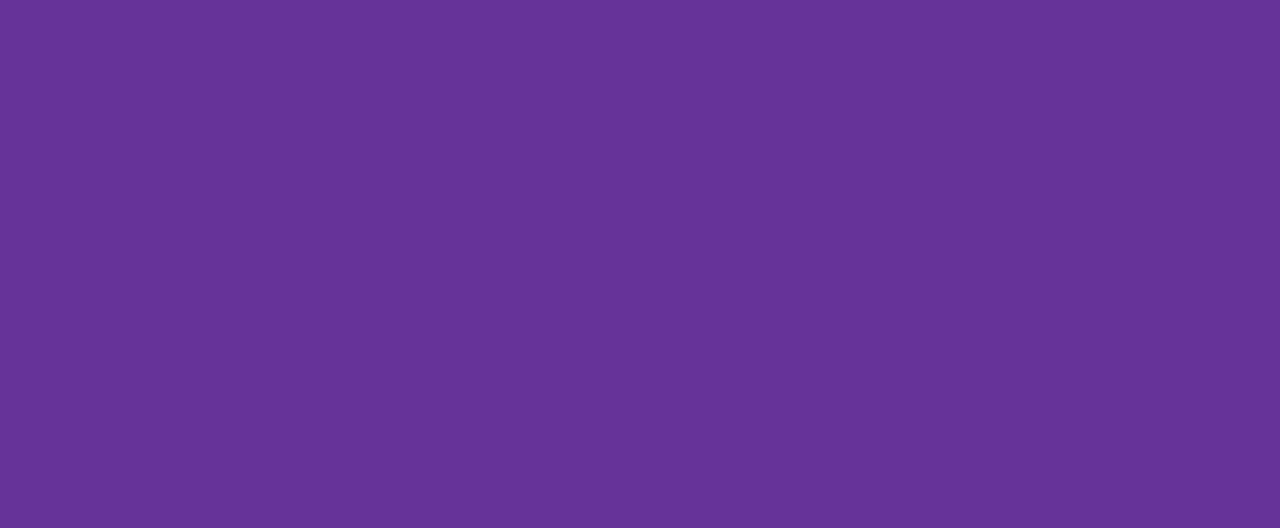
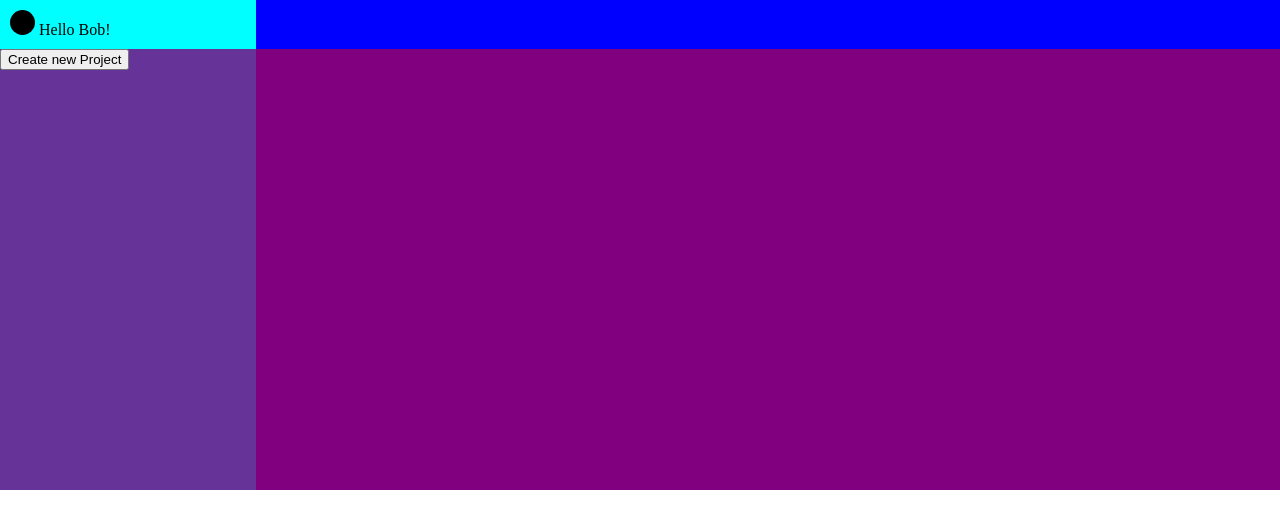
Before and after one commit to BenjaminMuffett/TOP_Todo_List, a website built with webpack: page src/template.html in a window 1280 px wide. Built offline with nearby package versions, Linux system fonts and the light colour scheme.

Commit message:
add grid layout and early function logic

```diff
--- a/package.json
+++ b/package.json
@@ -11,6 +11,7 @@
   "license": "ISC",
   "devDependencies": {
     "css-loader": "^7.1.2",
+    "date-fns": "^4.1.0",
     "html-webpack-plugin": "^5.6.3",
     "style-loader": "^4.0.0",
     "webpack": "^5.97.0",
--- a/src/index.js
+++ b/src/index.js
@@ -1 +1,26 @@
 import "./styles.css";
+import { format, compareAsc } from "date-fns";
+
+
+function createTodo(Todo, description, date, priority) {
+    const title = Todo;
+    const info = description;
+    const dueDate = date;
+    const importance = priority;
+
+    return { title, info, dueDate, importance };
+}
+
+const dogwalk = createTodo('Walk the dog', "Take sally", Date.now(), '3');
+console.log(dogwalk);
+
+
+function createProject() {
+    // will be called when new project button is clicked.
+    //create blank project list
+}
+
+function displayProject() {
+    //will be called when new project button is clicked.
+    // will add the created blank project to the DOM
+}
--- a/src/styles.css
+++ b/src/styles.css
@@ -1,3 +1,41 @@
-body {
+* {
+    margin: 0px;
+}
+#container {
+    display: grid;
+    grid-template-columns: 1fr 4fr;
+    grid-template-rows: 1fr 9fr;
+    grid-template-areas:
+    "profile menu"
+    "sidebar workspace";
+}
+
+.dot {
+    height: 25px;
+    width: 25px;
+    border-radius: 50%;
+    background-color: black;
+    display: inline-block;
+}
+
+#profile {
+    grid-area: profile;
+    background-color: aqua;
+    padding: 10px;
+}
+
+#menu {
+    grid-area: menu;
+    background-color: blue;
+}
+
+#sidebar {
+    grid-area: sidebar;
     background-color: rebeccapurple;
 }
+
+#workspace {
+    grid-area: workspace;
+    background-color: purple;
+    grid-template-columns: 1fr 1fr 1fr;
+}
--- a/src/template.html
+++ b/src/template.html
@@ -6,6 +6,20 @@
     <title>Todo List</title>
 </head>
 <body>
-
+    <div id="container">
+        <div id="profile">
+            <span class="dot"></span>
+            <span id="user">Hello Bob! </span>
+        </div>
+        <div id="menu"></div>
+        <div id="sidebar">
+            <div id="create-project">
+                <button>Create new Project</button>
+            </div>
+        </div>
+        <div id="workspace">
+            <div class="default"></div>
+        </div>
+    </div>
 </body>
 </html>
```
Also changed, not shown: 1 other file.
